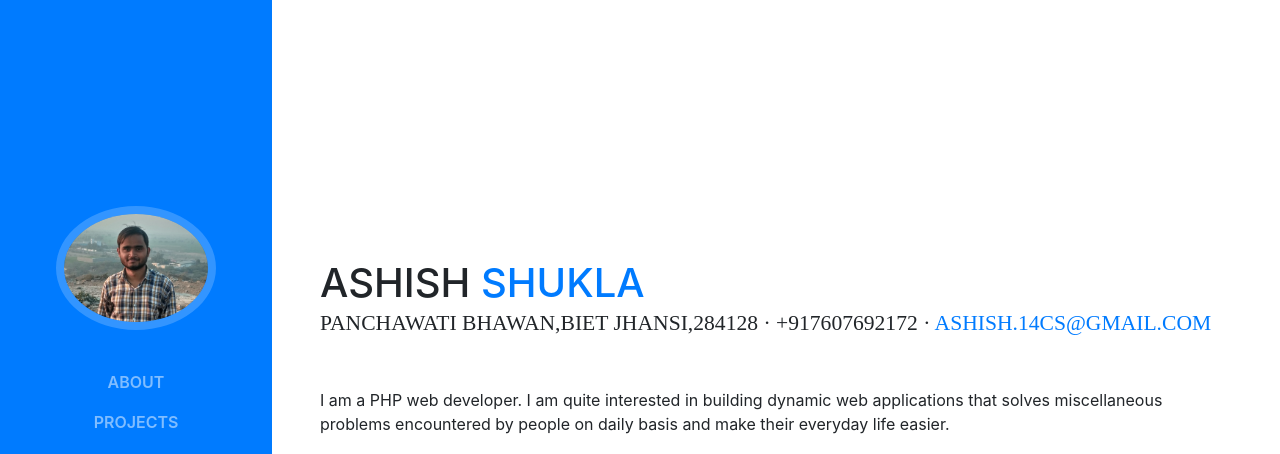
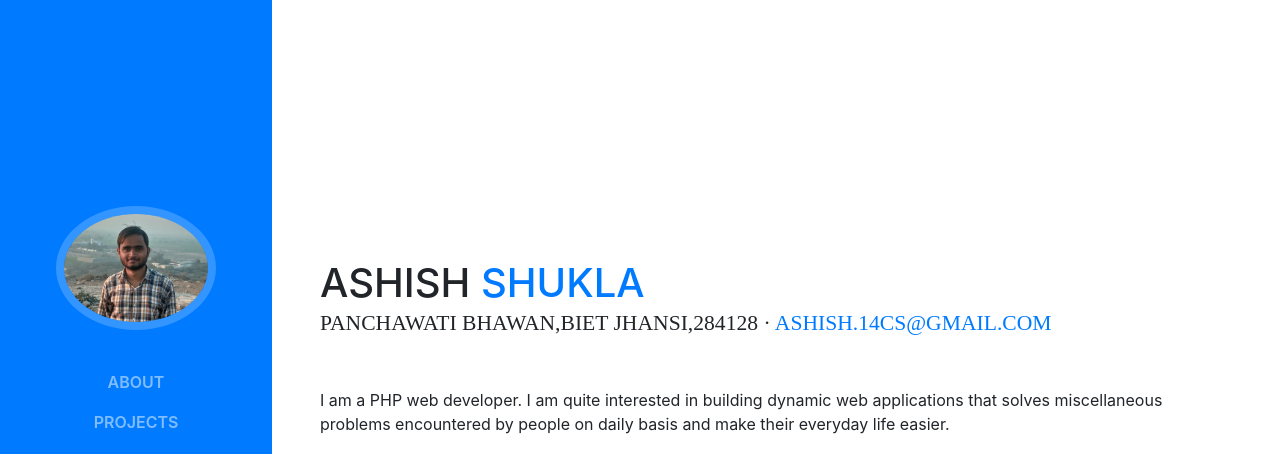
Before and after one commit to asis-shukla/ashishshukla, a website with bundled scripts: page index.html in a window 1280 px wide. Shown: the top 454 px of the page. Built offline with nearby package versions, Linux system fonts and the light colour scheme; a web font is replaced by a local one.

Commit message:
Edit index page information
Remove some personal information

```diff
--- a/index.html
+++ b/index.html
@@ -72,7 +72,7 @@
           <h1 class="mb-0">Ashish
             <span class="text-primary">Shukla</span>
           </h1>
-          <div class="subheading mb-5">Panchawati Bhawan,BIET Jhansi,284128 · +917607692172 ·
+          <div class="subheading mb-5">Panchawati Bhawan,BIET Jhansi,284128 ·
             <a href="mailto:ashish.14cs@gmail.com">ashish.14cs@gmail.com</a>
           </div>
           <p class="mb-5">I am a PHP web developer. I am quite interested in building dynamic web applications that solves miscellaneous problems encountered by people
```
